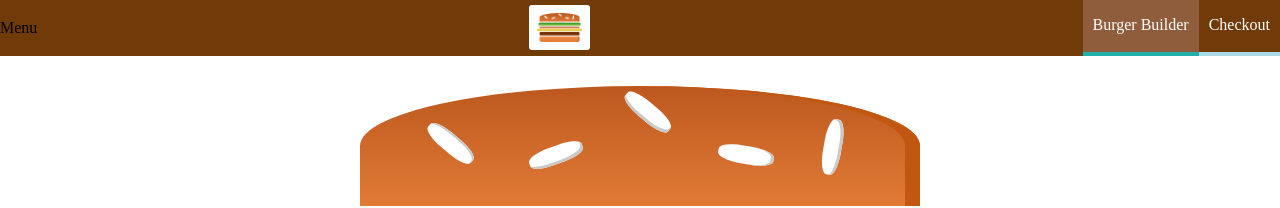
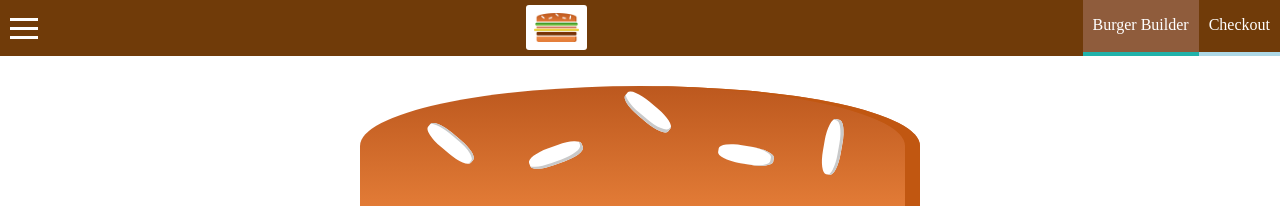
Before and after one commit to fisnikcanaj1/burger-app, a React app: page / in a window 1280 px wide. Shown: the top 208 px of the page. Built offline with nearby package versions, Linux system fonts and the light colour scheme.

Commit message:
Side drow completed

```diff
--- a/src/components/Layout/Layout.js
+++ b/src/components/Layout/Layout.js
@@ -1,17 +1,38 @@
-import React from 'react';
+import React, { Component } from 'react';
 import Aux from '../../hoc/ReactAux';
 import classes from './Layout.css'
 import Toolbar from '../Navigation/Toolbar/Toolbar';
 import SideDrawer from '../Navigation/SideDrawer/SideDrawer';
 
-const layout = (props) => (
-    <Aux>
-        <Toolbar />
-        <SideDrawer />
-        <main className={classes.Content} >
-            {props.children}
-        </main>
-    </Aux>
-);
+class Layout extends Component {
+    state = {
+        showSideDrawer: false
+    }
 
-export default layout;
+    sideDrawerClosehandler = () => {
+        this.setState({showSideDrawer: false})
+    }
+
+    sideDrawerToggleHandler = () => {
+        this.setState((prevState) => {
+            return { showSideDrawer: !prevState.showSideDrawer}
+        });
+    }
+
+    render() {
+        return (
+            <Aux>
+                <Toolbar drawerToggleClicked={this.sideDrawerToggleHandler}/>
+                <SideDrawer
+                    open={this.state.showSideDrawer}
+                    closed={this.sideDrawerClosehandler}
+                />
+                <main className={classes.Content} >
+                    {this.props.children}
+                </main>
+            </Aux>
+        );
+    }
+}
+
+export default Layout;
--- a/src/components/Navigation/SideDrawer/SideDrawer.css
+++ b/src/components/Navigation/SideDrawer/SideDrawer.css
@@ -5,7 +5,7 @@
     height: 100%;
     left: 0;
     top: 0;
-    z-index: 200;
+    z-index: 556;
     background-color: #fff;
     padding: 32px 16px;
     box-sizing: border-box;
@@ -14,7 +14,7 @@
 
 @media (min-width: 500px) {
     .SideDrawer {
-        display: none;
+        display: none!important;
     }
 }
 
--- a/src/components/Navigation/SideDrawer/SideDrawer.js
+++ b/src/components/Navigation/SideDrawer/SideDrawer.js
@@ -1,12 +1,20 @@
 import React from 'react';
 import Logo from '../../Logo/Logo';
 import NavigationItems from '../NavigationItems/NavigationItems';
-import classes from './SideDrawer.css'
+import classes from './SideDrawer.css';
+import BackDrop from '../../UI/Backdrop/Backdrop';
+import Aux from '../../../hoc/ReactAux';
 
 const sideDrawer = (props) => {
+    let attachedClasses = [classes.SideDrawer, classes.Close];
+    if(props.open) {
+        attachedClasses = [classes.SideDrawer, classes.Open];
+    }
 
     return (
-        <div className={classes.SideDrawer}>
+        <Aux>
+            <BackDrop show={props.open} clicked={props.closed} />
+            <div className={attachedClasses.join(' ')}>
                 <div className={classes.Logo}>
                     <Logo />
                 </div>
@@ -14,6 +22,7 @@
                     <NavigationItems />
                 </nav>
             </div>
+        </Aux>
     );
 };
 
--- /dev/null
+++ b/src/components/Navigation/SideDrawer/SideDrawerToggle/SideDrawerToggle.css
@@ -0,0 +1,15 @@
+.SideDrawerToggle {
+    width: 31px;
+    height: 31px;
+    display: flex;
+    justify-content: center;
+    flex-flow: column;
+    padding: 7px 0;
+}
+
+.SideDrawerToggle div {
+    width: 90%;
+    height: 3px;
+    background-color: #fff;
+    margin: 3px 0 3px 10px;
+}
--- /dev/null
+++ b/src/components/Navigation/SideDrawer/SideDrawerToggle/SideDrawerToggle.js
@@ -0,0 +1,12 @@
+import React from "react";
+import classes from "./SideDrawerToggle.css"
+
+const drawerToggle = (props) => (
+    <div onClick={props.clicked} className={classes.SideDrawerToggle} >
+        <div></div>
+        <div></div>
+        <div></div>
+    </div>
+);
+
+export default drawerToggle;
--- a/src/components/Navigation/Toolbar/Toolbar.js
+++ b/src/components/Navigation/Toolbar/Toolbar.js
@@ -2,10 +2,11 @@
 import classes from './Toolbar.css';
 import Logo from '../../Logo/Logo'
 import NavigationItems from '../NavigationItems/NavigationItems';
+import DrawerToggle from '../SideDrawer/SideDrawerToggle/SideDrawerToggle'
 
 const toolbar = (props) =>
      <header className={classes.Toolbar}>
-        <div>Menu</div>
+        <DrawerToggle clicked={props.drawerToggleClicked} />
         <div className={classes.Logo}>
             <Logo />
         </div>
```
Also changed, not shown: src/components/UI/Backdrop/Backdrop.css (line endings or trailing spaces). Lines whose indentation alone changed are shown as unchanged.
